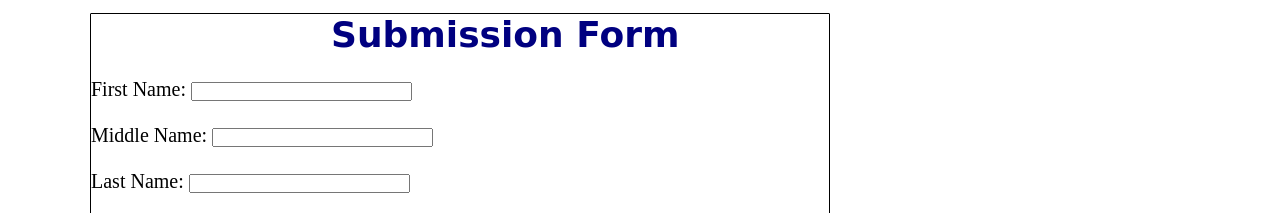
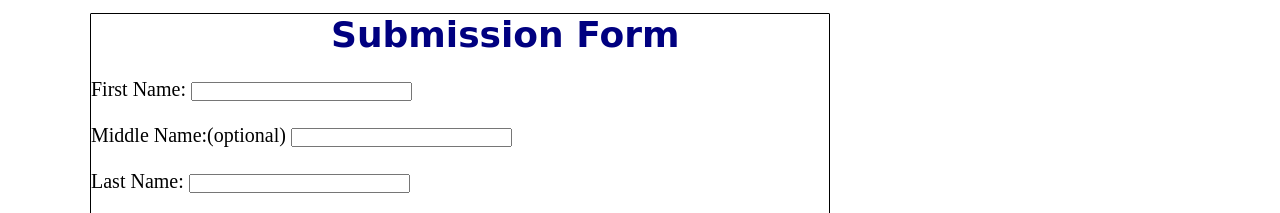
Before and after one commit to shiv452/portfoliowebsite, a plain HTML site: page index.html in a window 1280 px wide. Shown: the part 6460-6673 px from the top of the page. Drawn offline with Linux system fonts and the light colour scheme.

Commit message:
Update commit

```diff
--- a/index.html
+++ b/index.html
@@ -224,7 +224,7 @@
     <form class="form-detail">
         <label> First Name: </label>
         <input type="text" name="firstname" size="25"/> <br> <br>
-        <label> Middle Name: </label>
+        <label> Middle Name:(optional) </label>
         <input type="text" name="middlename" size="25"/> <br> <br>
         <label> Last Name: </label>
         <input type="text" name="lastname" size="25"/> <br> <br>
```
